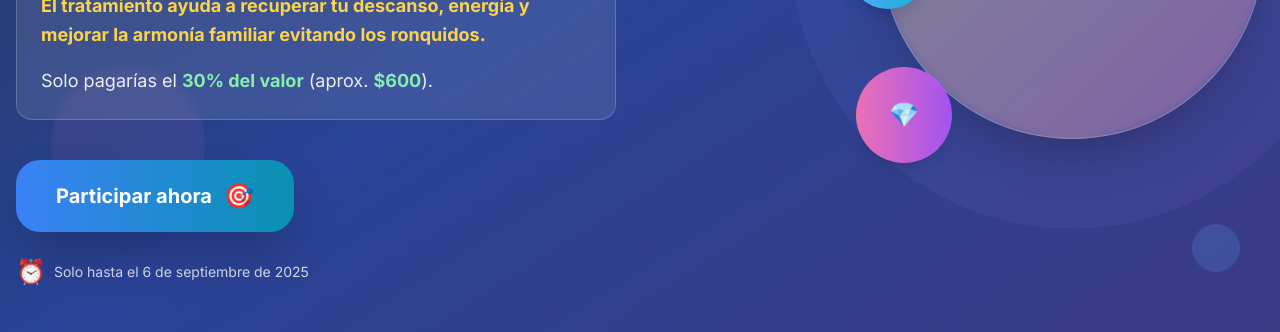
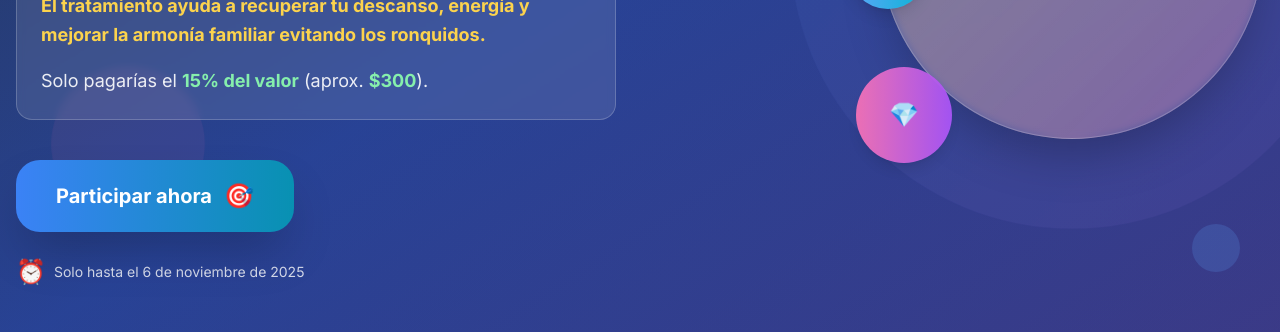
Before and after one commit to MAXILLARISProyectosYTI/apofi-sorteos, a Next.js app: page / in a window 1280 px wide. Shown: the part 458-790 px from the top of the page. Built offline with nearby package versions, Linux system fonts and the light colour scheme.

Commit message:
Update treatment price to $300 USD and adjust campaign name in forms; change deadline to November 6, 2025, in various components.

```diff
--- a/src/app/admin/page.tsx
+++ b/src/app/admin/page.tsx
@@ -30,7 +30,7 @@ export default function AdminPage() {
   const [sortOrder, setSortOrder] = useState<'asc' | 'desc'>('desc');
 
   // Contraseña secreta para acceder al admin
-  const SECRET_PASSWORD = "ajsbjkbjkb23kj4b2k3jb8/(/%&KKNBShkjsbdajsdj3124234ñmcklnvxcjwsnfdwduf";
+  const SECRET_PASSWORD = "Maxillaris2025@apofi_04112025";
 
   useEffect(() => {
     // Verificar si ya está autenticado (persistencia en sessionStorage)
@@ -69,7 +69,7 @@ export default function AdminPage() {
   const fetchRegistrations = async () => {
     try {
       setLoading(true);
-      const response = await fetch('https://www.support.maxillaris.pe/api6/campaigns');
+      const response = await fetch('https://www.support.maxillaris.pe/api6/campaigns/apofi_04112025');
 
       if (!response.ok) {
         throw new Error(`Error HTTP: ${response.status}`);
--- a/src/app/page.tsx
+++ b/src/app/page.tsx
@@ -57,7 +57,8 @@ export default function Home() {
         lastNameFather: formData.paternalLastName,
         lastNameMother: formData.maternalLastName,
         phoneNumber: formData.phone,
-        email: formData.email
+        email: formData.email,
+        nameCampaign: 'apofi_04112025'
       };
 
       console.log('Enviando datos a la API:', apiData);
@@ -230,7 +231,7 @@ export default function Home() {
                 <strong className="text-yellow-300">El tratamiento ayuda a recuperar tu descanso, energía y mejorar la armonía familiar evitando los ronquidos.</strong>
               </p>
               <p className="text-lg text-white/90 leading-relaxed">
-                Solo pagarías el <strong className="text-green-300">30% del valor</strong> (aprox. <strong className="text-green-300">$600</strong>).
+                Solo pagarías el <strong className="text-green-300">15% del valor</strong> (aprox. <strong className="text-green-300">$300</strong>).
               </p>
             </div>
 
@@ -249,7 +250,7 @@ export default function Home() {
                               <div className="flex items-center justify-center lg:justify-start gap-4 text-white/80">
                   <div className="flex items-center gap-2">
                     <span className="text-blue-300 text-2xl">⏰</span>
-                    <span className="text-sm">Solo hasta el 6 de septiembre de 2025</span>
+                    <span className="text-sm">Solo hasta el 6 de noviembre de 2025</span>
                   </div>
                 </div>
             </div>
@@ -668,12 +669,12 @@ export default function Home() {
                     <h4 className="text-xl font-bold mb-3">⏰ Tiempo Limitado</h4>
                     <div className="grid grid-cols-3 gap-2 text-center">
                       <div className="bg-white/20 rounded-lg p-3">
-                        <div className="text-2xl font-bold">25</div>
-                        <div className="text-sm">Agosto</div>
+                        <div className="text-2xl font-bold">06</div>
+                        <div className="text-sm">Noviembre</div>
                       </div>
                       <div className="bg-white/20 rounded-lg p-3">
-                        <div className="text-2xl font-bold">1:00</div>
-                        <div className="text-sm">PM</div>
+                        <div className="text-2xl font-bold">11:59</div>
+                        <div className="text-sm">AM</div>
                       </div>
                       <div className="bg-white/20 rounded-lg p-3">
                         <div className="text-2xl font-bold">2025</div>
--- a/src/app/terminos/page.tsx
+++ b/src/app/terminos/page.tsx
@@ -100,7 +100,7 @@ export default function Terminos() {
                   <div className="flex items-start gap-3">
                     <span className="text-blue-600 text-lg">💰</span>
                     <div>
-                      <strong>Precio del tratamiento:</strong> $600 USD
+                      <strong>Precio del tratamiento:</strong> $300 USD
                       <ul className="mt-2 ml-4 space-y-1 text-sm">
                         <li>• Incluye 1era toma de ambas radiografías (Panorámica y Cefalométrica)</li>
                         <li>• Incluye su 1er aparato de ortodoncia funcional</li>
--- a/src/components/Hero.tsx
+++ b/src/components/Hero.tsx
@@ -64,7 +64,7 @@ export default function Hero({ onScrollToForm }: HeroProps) {
             </button>
 
             <p className="text-sm text-gray-500">
-              ⏰ Solo hasta el 6 de septiembre de 2025
+              ⏰ Solo hasta el 6 de noviembre de 2025
             </p>
           </motion.div>
         </motion.div>
```
